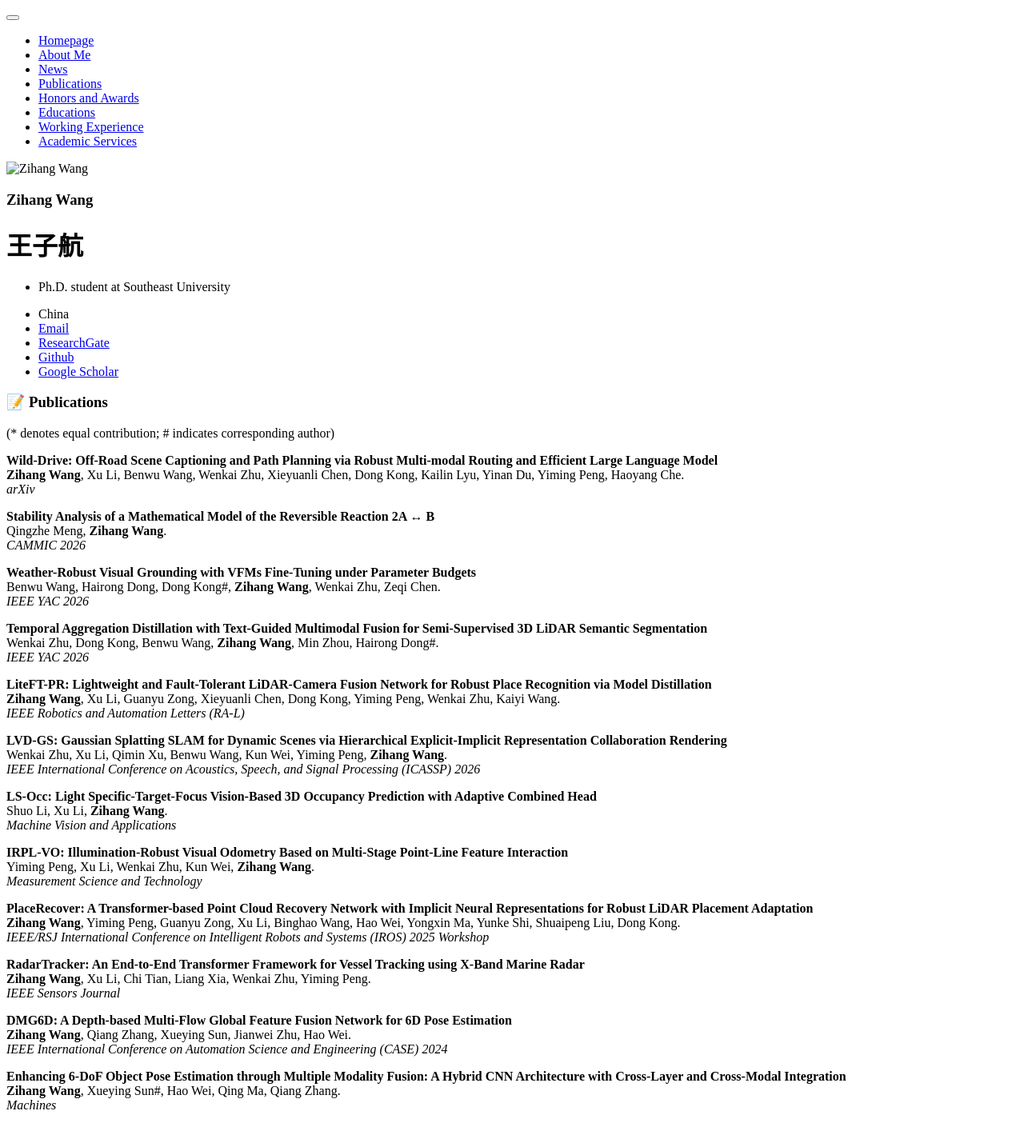
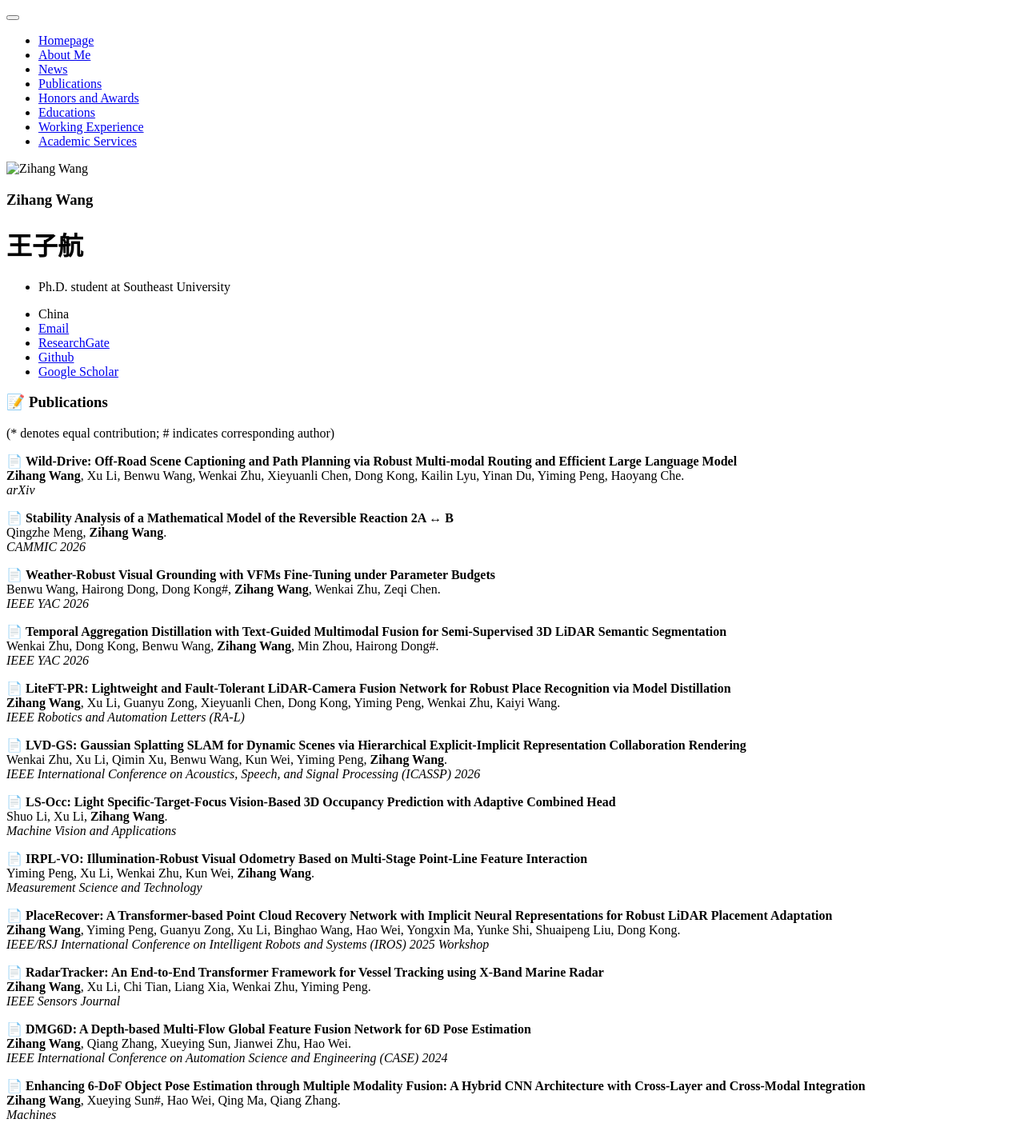
Before and after one commit to wangzihanggg/wangzihanggg.github.io, a Jekyll site: the page built from _pages/includes/pub.md, in a window 1280 px wide. Shown: the whole page at 80% size. Built offline with Jekyll 4.4.1, drawn with Linux system fonts in a browser that asks for light colours; our own code applies the rules of GitHub Pages for plain Markdown files.

Commit message:
Add paper icons to publication entries

```diff
--- a/_pages/includes/pub.md
+++ b/_pages/includes/pub.md
@@ -6,73 +6,73 @@
 <div class="paper-text">
 
 <p>
-  <strong>Wild-Drive: Off-Road Scene Captioning and Path Planning via Robust Multi-modal Routing and Efficient Large Language Model</strong><br>
+  📄 <strong>Wild-Drive: Off-Road Scene Captioning and Path Planning via Robust Multi-modal Routing and Efficient Large Language Model</strong><br>
   <strong>Zihang Wang</strong>, Xu Li, Benwu Wang, Wenkai Zhu, Xieyuanli Chen, Dong Kong, Kailin Lyu, Yinan Du, Yiming Peng, Haoyang Che.<br>
   <em>arXiv</em>
 </p>
 
 <p>
-  <strong>Stability Analysis of a Mathematical Model of the Reversible Reaction 2A ↔ B</strong><br>
+  📄 <strong>Stability Analysis of a Mathematical Model of the Reversible Reaction 2A ↔ B</strong><br>
   Qingzhe Meng, <strong>Zihang Wang</strong>.<br>
   <em>CAMMIC 2026</em>
 </p>
 
 <p>
-  <strong>Weather-Robust Visual Grounding with VFMs Fine-Tuning under Parameter Budgets</strong><br>
+  📄 <strong>Weather-Robust Visual Grounding with VFMs Fine-Tuning under Parameter Budgets</strong><br>
   Benwu Wang, Hairong Dong, Dong Kong#, <strong>Zihang Wang</strong>, Wenkai Zhu, Zeqi Chen.<br>
   <em>IEEE YAC 2026</em>
 </p>
 
 <p>
-  <strong>Temporal Aggregation Distillation with Text-Guided Multimodal Fusion for Semi-Supervised 3D LiDAR Semantic Segmentation</strong><br>
+  📄 <strong>Temporal Aggregation Distillation with Text-Guided Multimodal Fusion for Semi-Supervised 3D LiDAR Semantic Segmentation</strong><br>
   Wenkai Zhu, Dong Kong, Benwu Wang, <strong>Zihang Wang</strong>, Min Zhou, Hairong Dong#.<br>
   <em>IEEE YAC 2026</em>
 </p>
 
 <p>
-  <strong>LiteFT-PR: Lightweight and Fault-Tolerant LiDAR-Camera Fusion Network for Robust Place Recognition via Model Distillation</strong><br>
+  📄 <strong>LiteFT-PR: Lightweight and Fault-Tolerant LiDAR-Camera Fusion Network for Robust Place Recognition via Model Distillation</strong><br>
   <strong>Zihang Wang</strong>, Xu Li, Guanyu Zong, Xieyuanli Chen, Dong Kong, Yiming Peng, Wenkai Zhu, Kaiyi Wang.<br>
   <em>IEEE Robotics and Automation Letters (RA-L)</em>
 </p>
 
 <p>
-  <strong>LVD-GS: Gaussian Splatting SLAM for Dynamic Scenes via Hierarchical Explicit-Implicit Representation Collaboration Rendering</strong><br>
+  📄 <strong>LVD-GS: Gaussian Splatting SLAM for Dynamic Scenes via Hierarchical Explicit-Implicit Representation Collaboration Rendering</strong><br>
   Wenkai Zhu, Xu Li, Qimin Xu, Benwu Wang, Kun Wei, Yiming Peng, <strong>Zihang Wang</strong>.<br>
   <em>IEEE International Conference on Acoustics, Speech, and Signal Processing (ICASSP) 2026</em>
 </p>
 
 <p>
-  <strong>LS-Occ: Light Specific-Target-Focus Vision-Based 3D Occupancy Prediction with Adaptive Combined Head</strong><br>
+  📄 <strong>LS-Occ: Light Specific-Target-Focus Vision-Based 3D Occupancy Prediction with Adaptive Combined Head</strong><br>
   Shuo Li, Xu Li, <strong>Zihang Wang</strong>.<br>
   <em>Machine Vision and Applications</em>
 </p>
 
 <p>
-  <strong>IRPL-VO: Illumination-Robust Visual Odometry Based on Multi-Stage Point-Line Feature Interaction</strong><br>
+  📄 <strong>IRPL-VO: Illumination-Robust Visual Odometry Based on Multi-Stage Point-Line Feature Interaction</strong><br>
   Yiming Peng, Xu Li, Wenkai Zhu, Kun Wei, <strong>Zihang Wang</strong>.<br>
   <em>Measurement Science and Technology</em>
 </p>
 
 <p>
-  <strong>PlaceRecover: A Transformer-based Point Cloud Recovery Network with Implicit Neural Representations for Robust LiDAR Placement Adaptation</strong><br>
+  📄 <strong>PlaceRecover: A Transformer-based Point Cloud Recovery Network with Implicit Neural Representations for Robust LiDAR Placement Adaptation</strong><br>
   <strong>Zihang Wang</strong>, Yiming Peng, Guanyu Zong, Xu Li, Binghao Wang, Hao Wei, Yongxin Ma, Yunke Shi, Shuaipeng Liu, Dong Kong.<br>
   <em>IEEE/RSJ International Conference on Intelligent Robots and Systems (IROS) 2025 Workshop</em>
 </p>
 
 <p>
-  <strong>RadarTracker: An End-to-End Transformer Framework for Vessel Tracking using X-Band Marine Radar</strong><br>
+  📄 <strong>RadarTracker: An End-to-End Transformer Framework for Vessel Tracking using X-Band Marine Radar</strong><br>
   <strong>Zihang Wang</strong>, Xu Li, Chi Tian, Liang Xia, Wenkai Zhu, Yiming Peng.<br>
   <em>IEEE Sensors Journal</em>
 </p>
 
 <p>
-  <strong>DMG6D: A Depth-based Multi-Flow Global Feature Fusion Network for 6D Pose Estimation</strong><br>
+  📄 <strong>DMG6D: A Depth-based Multi-Flow Global Feature Fusion Network for 6D Pose Estimation</strong><br>
   <strong>Zihang Wang</strong>, Qiang Zhang, Xueying Sun, Jianwei Zhu, Hao Wei.<br>
   <em>IEEE International Conference on Automation Science and Engineering (CASE) 2024</em>
 </p>
 
 <p>
-  <strong>Enhancing 6-DoF Object Pose Estimation through Multiple Modality Fusion: A Hybrid CNN Architecture with Cross-Layer and Cross-Modal Integration</strong><br>
+  📄 <strong>Enhancing 6-DoF Object Pose Estimation through Multiple Modality Fusion: A Hybrid CNN Architecture with Cross-Layer and Cross-Modal Integration</strong><br>
   <strong>Zihang Wang</strong>, Xueying Sun#, Hao Wei, Qing Ma, Qiang Zhang.<br>
   <em>Machines</em>
 </p>
```
